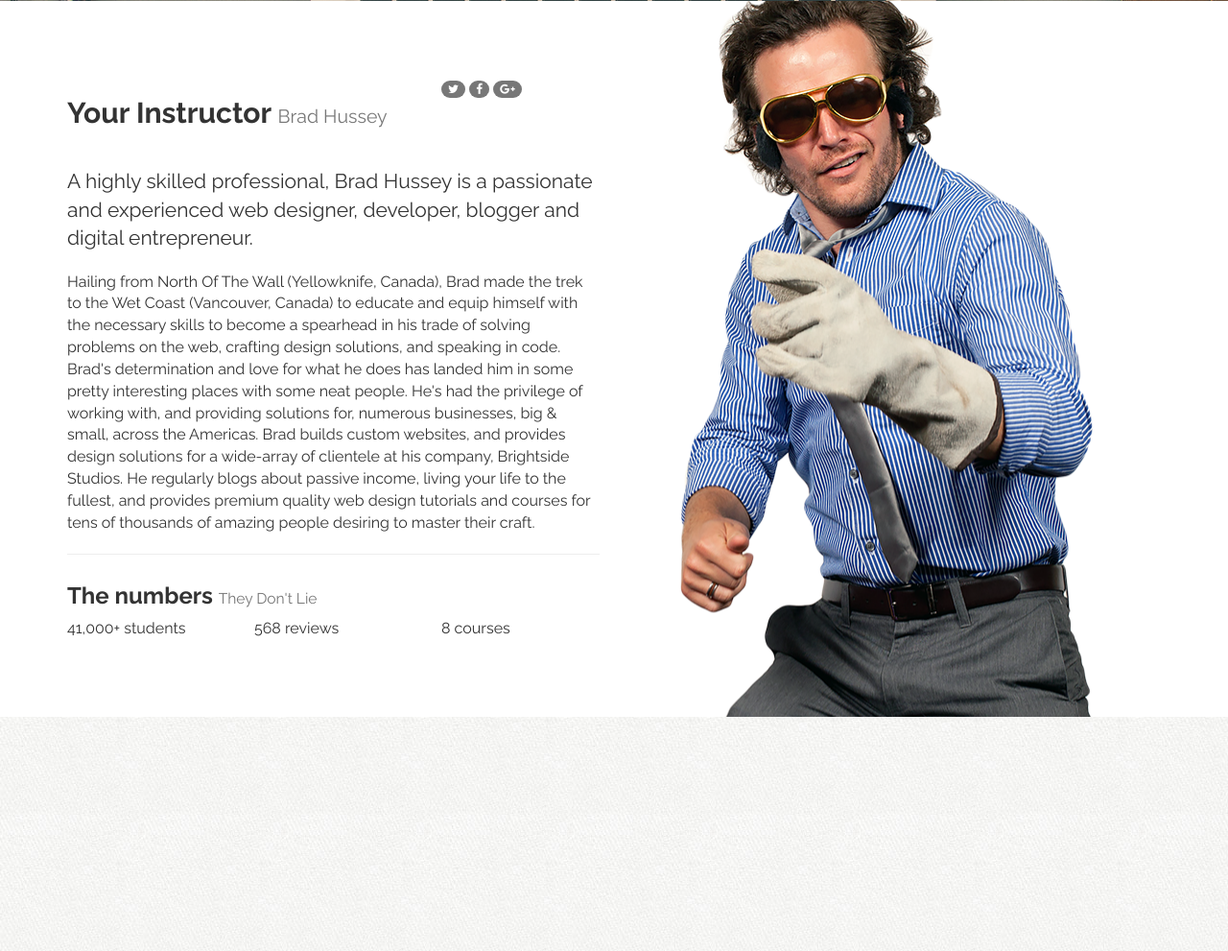
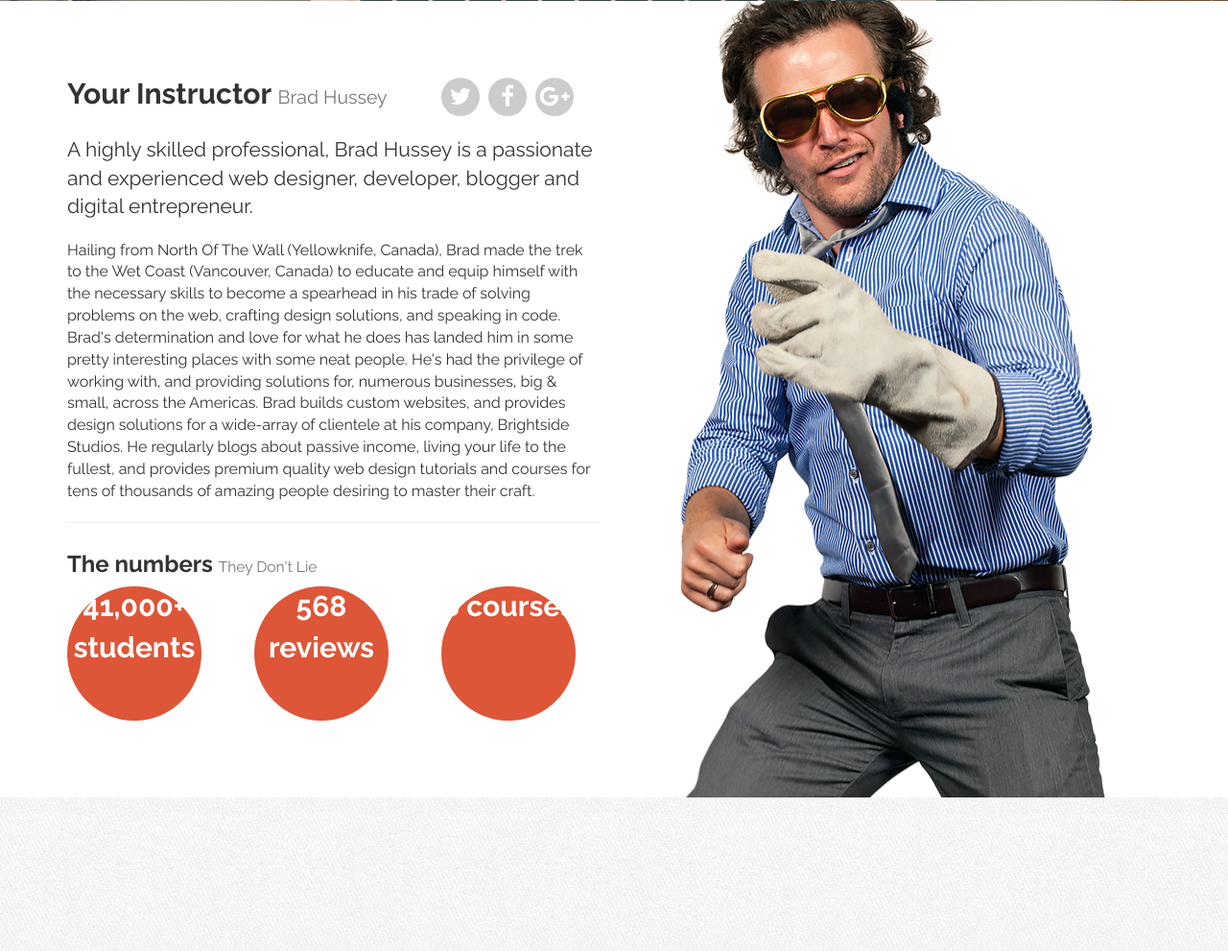
Before and after one commit to mpjr1/Boostrap-to-Wordpress, a PHP site: page / in a window 1280 px wide. Shown: the part 4345-5336 px from the top of the page at 96% size. Run offline with PHP 8.4, Linux system fonts and the light colour scheme.

Commit message:
CSS circles created

```diff
--- a/B2W/assets/css/custom.css
+++ b/B2W/assets/css/custom.css
@@ -54,6 +54,37 @@ button, input, .btn, a.btn {
 
 img {
     max-width: 100%;
+}
+
+.modal-content {
+    background: url('../img/title.jpg') top left repeat;
+}
+
+.badge.social {
+    background: #ccc;
+    font-size: 24px;
+    height: 40px;
+    width: 40px;
+    text-align: center;
+    line-height: 40px;
+    margin: 0 5px 20px 0;
+    padding: 0;
+    -webkit-border-radius: 50px;
+    -moz-border-radius: 50px;
+    border-radius: 50px;
+    color: white;
+}
+
+.badge.social.twitter:hover {
+    background: #55acee;
+}
+
+.badge.social.facebook:hover {
+    background: #3b5998;
+}
+
+.badge.social.gplus:hover{
+    background: #db4b39;
 }
 
 
@@ -188,6 +219,27 @@ section h3 {
     background: white url('../img/brad-elvis.png') 90% -10px no-repeat;
 }
 
+#instructor h2 {
+    margin: 0 0 20px;
+}
+
+
+#instructor .num {
+    font-size: 30px;
+    font-weight: bold;
+    color: white;
+    height: 140px;
+    width: 140px;
+    text-align: center;
+    background: #dd5638;
+    -webkit-border-radius: 100%;
+    -moz-border-radius: 100%
+    border-radius: 100%;
+    -webkit-font-smoothing: antialiased;
+    text-rendering: optimizelegibility;
+
+}
+
 /*=== Custom Icon Sprites ===*/
 
 i.ci{
```
